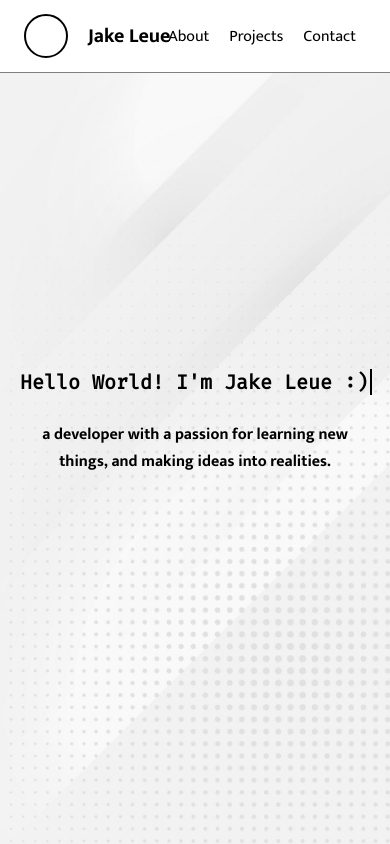
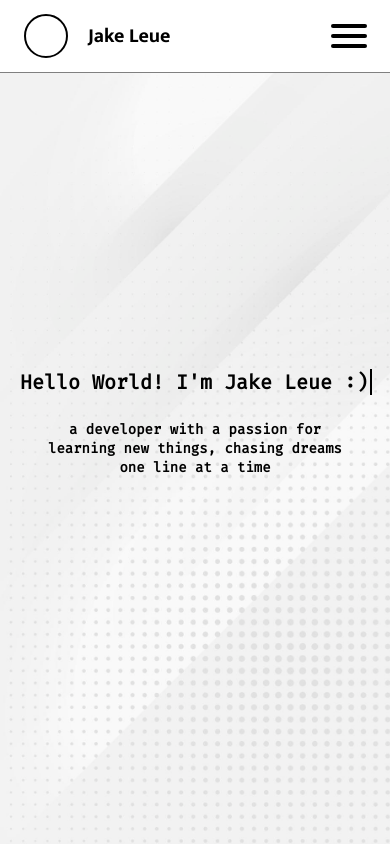
Before and after one commit to Jleue56/jleue56.github.io, a plain HTML site: page index.html in a window 390 px wide. Drawn offline with Linux system fonts and the light colour scheme.

Commit message:
add mobile navbar

```diff
--- a/app.css
+++ b/app.css
@@ -11,14 +11,8 @@ h1 {
     width: 0;
     border-right: none;
     position: relative;
-    /* color: white; */
 }
 
-/* .effect-container {
-    width: 75%;
-    height: 100px;
-    background-color: black;
-} */
 
 .hero {
     height: 100vh;
@@ -34,9 +28,12 @@ h1 {
     flex-direction: column;
 }
 
+
 .hero h2 {
     text-align: center;
     width: 80%;
+    font-family: 'Fira Code', sans-serif;
+    font-size: 20px;
 }
 
 
@@ -95,6 +92,52 @@ h1 {
     min-width: 40px;
 }
 
+.navbar .hamburger {
+    display: none;
+    height: 50px;
+    width: 50px;
+    flex-direction: column;
+    justify-content: center;
+    align-items: center;
+    z-index: 2;
+}
+
+.navbar .bar1, .bar2, .bar3 {
+    background-color: black;
+    height: 4px;
+    width: 36px;
+    margin: 3px;
+    border-radius: 10px;
+}
+
+.mobile-nav {
+    position: fixed;
+    background-color: white;
+    display: flex;
+    flex-direction: row;
+    align-items: flex-end;
+    justify-content: space-evenly;
+    width: 100%;
+    height: 60px;
+    border-bottom: 0.5px solid rgb(128, 128, 128);
+    transition: transform 0.5s;
+    /* z-index: 3; */
+    /* transform: translateY(40px); */
+}
+
+.mobile-nav a{
+    text-decoration: none;
+    color: black;
+}
+
+.mobile-nav a:hover {
+    text-decoration: underline;
+}
+
+.openDrawer {
+    transform: translateY(40px);
+}
+
 @keyframes typing {
     from {
         width: 0;
@@ -122,11 +165,82 @@ h1 {
     animation: typing 2s steps(29) 1s forwards, blink-caret 1s 1s 11; /* Duration, steps, and delay */
 }
 
-@media only screen and (max-width: 700px) {
+
+.animateBar1 {
+    animation: top-bar 0.5s;
+    animation-fill-mode: forwards;
+}
+
+.animateBar2 {
+    animation: middle-bar 0.5s;
+    animation-fill-mode: forwards;
+}
+
+.animateBar3 {
+    animation: bottom-bar 0.5s;
+    animation-fill-mode: forwards;
+}
+
+@keyframes middle-bar {
+    from {
+        transform: scaleX(1);
+        opacity: 1;
+    }
+
+    to {
+        transform: scaleX(0);
+        opacity: 0;
+    }
+}
+
+@keyframes bottom-bar {
+    from {
+        transform: rotate(0);
+    }
+    to {
+        transform: rotate(-45deg) translate(4px, -10px);
+    }
+}
+
+@keyframes top-bar {
+    from {
+        transform: rotate(0);
+    }
+    to {
+        transform: rotate(45deg)  translate(4px, 10px);
+    }
+}
+
+
+@media only screen and (max-width: 768px) {
     h1 {
-        font-size: 20px;
+        font-size: 24px;
     }
     .hero h2 {
         font-size: 16px;
     }
 }
+
+@media only screen and (max-width: 480px) {
+
+    h1 {
+        font-size: 20px;
+        font-weight: bold;
+    }
+
+    .navbar .hamburger {
+        display: flex;
+        margin-right: 16px;
+    }
+
+    .navbar .right {
+        display: none;
+    }
+
+    .hero h2 {
+        font-size: 14px;
+    }
+    .hero {
+        justify-content: center;
+    }
+}
--- a/index.html
+++ b/index.html
@@ -17,17 +17,32 @@
             <p>Jake Leue</p>
         </div>
         <div class="right">
-            <a href="">About</a>
-            <a href="">Projects</a>
-            <a href="">Contact</a>
+            <a href="#">About</a>
+            <a href="#">Projects</a>
+            <a href="#">Contact</a>
+        </div>
+
+        <div class="hamburger">
+            <div class="bar1" id="top-bar"></div>
+            <div class="bar2" id="middle-bar"></div>
+            <div class="bar3" id="bottom-bar"></div>
         </div>
     </div>
+
+    <nav class="mobile-nav">
+        <a href="#">About</a>
+        <a href="#">Projects</a>
+        <a href="#">Contact</a>
+    </nav>
+
     <div class="hero">
         <div class="effect-container">
             <h1 class="typing-effect"> Hello World! I'm Jake Leue :)</h1>
         </div>
-        <h2>a developer with a passion for learning new things, and making ideas into realities.</h2>
+        <h2>a developer with a passion for learning new things, chasing dreams one line at a time</h2>
 
     </div>
+
+    <script src="index.js"></script>
 </body>
 </html>
--- /dev/null
+++ b/index.js
@@ -0,0 +1,13 @@
+const hamburger = document.querySelector(".hamburger");
+
+const bar1 = document.querySelector(".bar1");
+const bar2 = document.querySelector(".bar2");
+const bar3 = document.querySelector(".bar3");
+const mobileNav = document.querySelector(".mobile-nav");
+
+hamburger.addEventListener("click", () => {
+    bar1.classList.toggle("animateBar1");
+    bar2.classList.toggle("animateBar2");
+    bar3.classList.toggle("animateBar3");
+    mobileNav.classList.toggle("openDrawer")
+})
```
